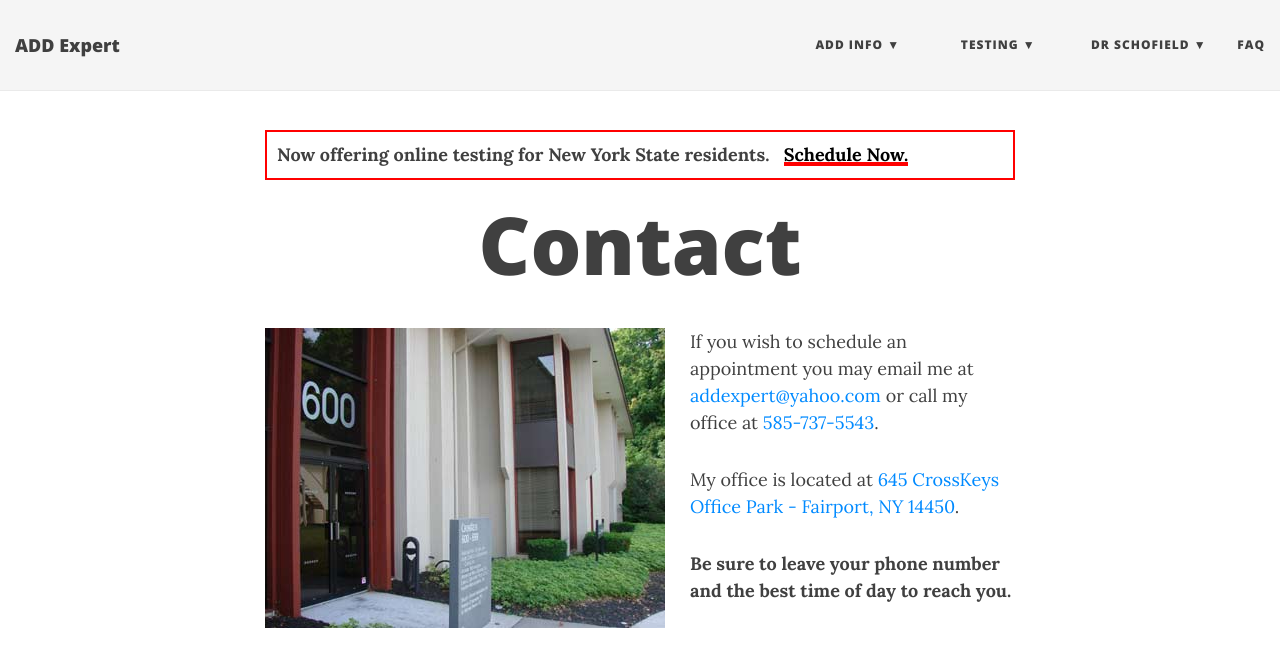
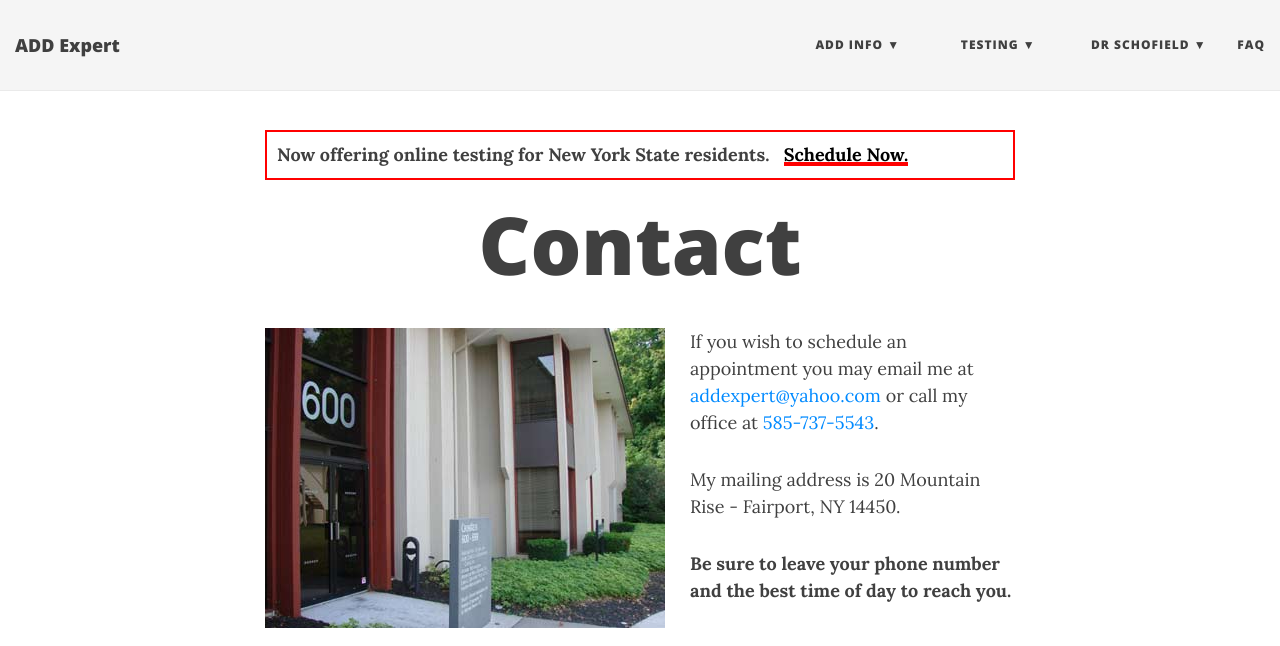
Before and after one commit to schof/schof.github.io, a Jekyll site: the page built from contact.md, in a window 1280 px wide and 1395 px high. Shown: the top 646 px of the window. Built offline with Jekyll 4.4.1, drawn with Linux system fonts in a browser that asks for light colours; nearby versions of some CDN libraries.

Commit message:
Remove office info

```diff
--- a/_includes/map.html
+++ /dev/null
@@ -1 +0,0 @@
-<iframe src="https://www.google.com/maps/embed?pb=!1m18!1m12!1m3!1d3290.453918589054!2d-77.437457371815!3d43.071359530758365!2m3!1f0!2f0!3f0!3m2!1i1024!2i768!4f13.1!3m3!1m2!1s0x89d1331a63389445%3A0x3772aa6954ad69c6!2s645+Cross+Keys+Office+Park%2C+Fairport%2C+NY+14450!5e0!3m2!1sen!2sus!4v1519574768981" width="600" height="450" frameborder="0" style="border:0" allowfullscreen></iframe>
--- a/contact.md
+++ b/contact.md
@@ -9,8 +9,6 @@ redirect_from: "/contact_dr.html"
 
 If you wish to schedule an appointment you may email me at [{{ site.author.email }}](mailto:{{ site.author.email }}) or call my office at [{{ site.author.telephone }}](tel:{{ site.author.telephone }}).
 
-My office is located at [645 CrossKeys Office Park - Fairport, NY 14450](https://goo.gl/maps/acVtYgGJg672).
+My mailing address is 20 Mountain Rise - Fairport, NY 14450.
 
 **Be sure to leave your phone number and the best time of day to reach you.**
-
-{% include map.html %}
```
